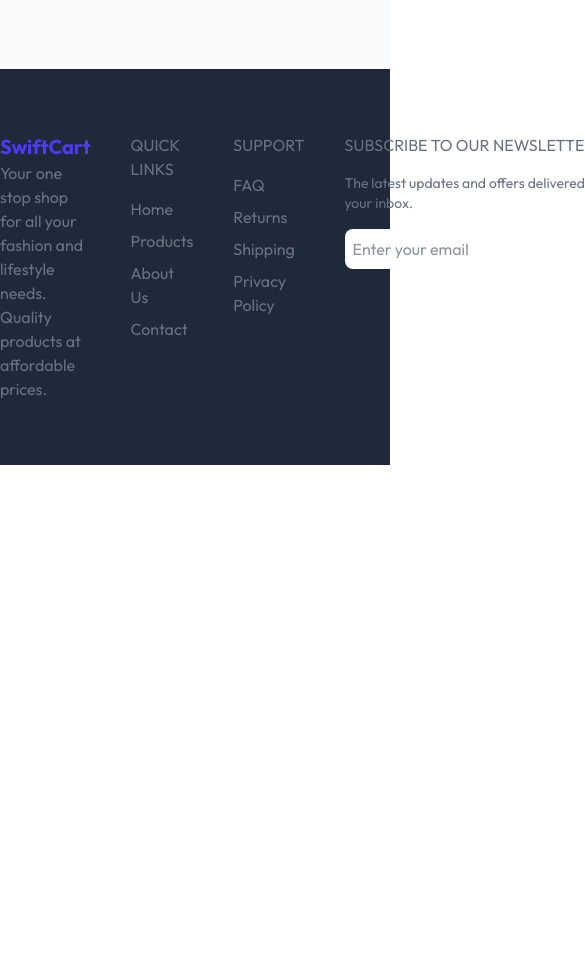
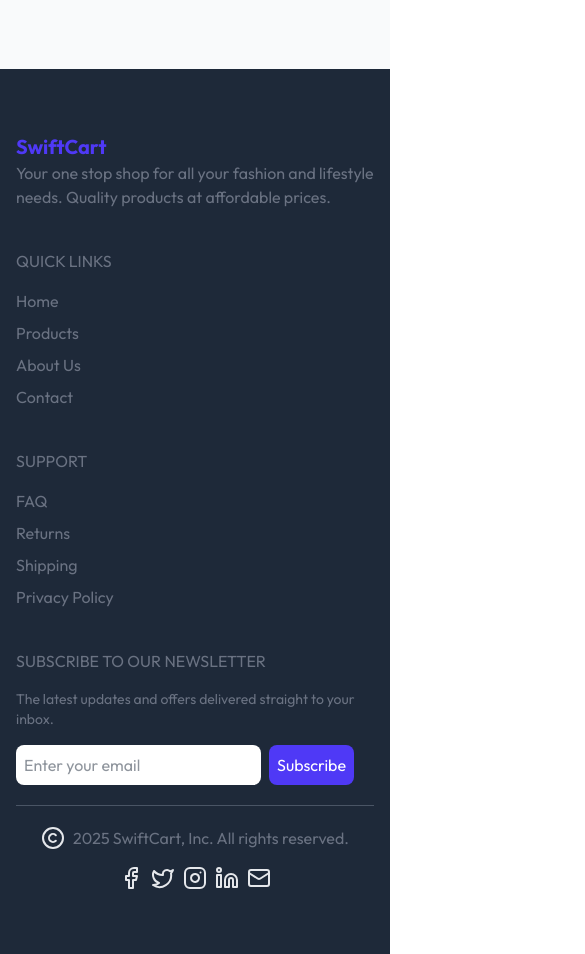
Before and after one commit to mehedihasan712277/assignment-1, a website: page index.html in a window 390 px wide. Shown: the part 1500-2454 px from the top of the page, 585 px wide, since content can reach past the window. Before the commit the page ends 1965 px from the top, so only its background shows below. Drawn offline with Linux system fonts and the light colour scheme.

Commit message:
feat: add footer with responsiveness

```diff
--- a/index.html
+++ b/index.html
@@ -180,8 +180,8 @@
             </div>
         </section>
 
-        <footer class="bg-[#1E2939] py-16">
-            <div class="max-w-250 2xl:max-w-350 text-gray-500 flex justify-between mx-auto gap-10">
+        <footer class="bg-[#1E2939] py-16 px-4">
+            <div class="max-w-250 2xl:max-w-350 text-gray-500 flex justify-between mx-auto gap-10 flex-wrap flex-col sm:flex-row">
                 <div class="flex-1">
                     <p class="text-xl font-bold text-[#4F39F6]">SwiftCart</p>
                     <p>Your one stop shop for all your fashion and lifestyle needs. Quality products at affordable prices.</p>
@@ -213,6 +213,111 @@
                     </form>
                 </div>
             </div>
+            <div
+                class="border-t border-gray-600 max-w-250 2xl:max-w-350 mx-auto mt-5 pt-5 flex justify-between items-center flex-col md:flex-row gap-4"
+            >
+                <div class="text-gray-500 flex items-center gap-2">
+                    <svg
+                        xmlns="http://www.w3.org/2000/svg"
+                        width="24"
+                        height="24"
+                        viewBox="0 0 24 24"
+                        fill="none"
+                        stroke="#E5E7EB"
+                        stroke-width="2"
+                        stroke-linecap="round"
+                        stroke-linejoin="round"
+                        class="lucide lucide-copyright-icon lucide-copyright"
+                    >
+                        <circle cx="12" cy="12" r="10" />
+                        <path d="M14.83 14.83a4 4 0 1 1 0-5.66" />
+                    </svg>
+                    <p>2025 SwiftCart, Inc. All rights reserved.</p>
+                </div>
+                <div class="flex gap-2">
+                    <svg
+                        xmlns="http://www.w3.org/2000/svg"
+                        width="24"
+                        height="24"
+                        viewBox="0 0 24 24"
+                        fill="none"
+                        stroke="#E5E7EB"
+                        stroke-width="2"
+                        stroke-linecap="round"
+                        stroke-linejoin="round"
+                        class="lucide lucide-facebook-icon lucide-facebook"
+                    >
+                        <path d="M18 2h-3a5 5 0 0 0-5 5v3H7v4h3v8h4v-8h3l1-4h-4V7a1 1 0 0 1 1-1h3z" />
+                    </svg>
+
+                    <svg
+                        xmlns="http://www.w3.org/2000/svg"
+                        width="24"
+                        height="24"
+                        viewBox="0 0 24 24"
+                        fill="none"
+                        stroke="#E5E7EB"
+                        stroke-width="2"
+                        stroke-linecap="round"
+                        stroke-linejoin="round"
+                        class="lucide lucide-twitter-icon lucide-twitter"
+                    >
+                        <path
+                            d="M22 4s-.7 2.1-2 3.4c1.6 10-9.4 17.3-18 11.6 2.2.1 4.4-.6 6-2C3 15.5.5 9.6 3 5c2.2 2.6 5.6 4.1 9 4-.9-4.2 4-6.6 7-3.8 1.1 0 3-1.2 3-1.2z"
+                        />
+                    </svg>
+
+                    <svg
+                        xmlns="http://www.w3.org/2000/svg"
+                        width="24"
+                        height="24"
+                        viewBox="0 0 24 24"
+                        fill="none"
+                        stroke="#E5E7EB"
+                        stroke-width="2"
+                        stroke-linecap="round"
+                        stroke-linejoin="round"
+                        class="lucide lucide-instagram-icon lucide-instagram"
+                    >
+                        <rect width="20" height="20" x="2" y="2" rx="5" ry="5" />
+                        <path d="M16 11.37A4 4 0 1 1 12.63 8 4 4 0 0 1 16 11.37z" />
+                        <line x1="17.5" x2="17.51" y1="6.5" y2="6.5" />
+                    </svg>
+
+                    <svg
+                        xmlns="http://www.w3.org/2000/svg"
+                        width="24"
+                        height="24"
+                        viewBox="0 0 24 24"
+                        fill="none"
+                        stroke="#E5E7EB"
+                        stroke-width="2"
+                        stroke-linecap="round"
+                        stroke-linejoin="round"
+                        class="lucide lucide-linkedin-icon lucide-linkedin"
+                    >
+                        <path d="M16 8a6 6 0 0 1 6 6v7h-4v-7a2 2 0 0 0-2-2 2 2 0 0 0-2 2v7h-4v-7a6 6 0 0 1 6-6z" />
+                        <rect width="4" height="12" x="2" y="9" />
+                        <circle cx="4" cy="4" r="2" />
+                    </svg>
+
+                    <svg
+                        xmlns="http://www.w3.org/2000/svg"
+                        width="24"
+                        height="24"
+                        viewBox="0 0 24 24"
+                        fill="none"
+                        stroke="#E5E7EB"
+                        stroke-width="2"
+                        stroke-linecap="round"
+                        stroke-linejoin="round"
+                        class="lucide lucide-mail-icon lucide-mail"
+                    >
+                        <path d="m22 7-8.991 5.727a2 2 0 0 1-2.009 0L2 7" />
+                        <rect x="2" y="4" width="20" height="16" rx="2" />
+                    </svg>
+                </div>
+            </div>
         </footer>
         <script src="./src/script.js"></script>
     </body>
```
Also changed, not shown: dist/output.css.
